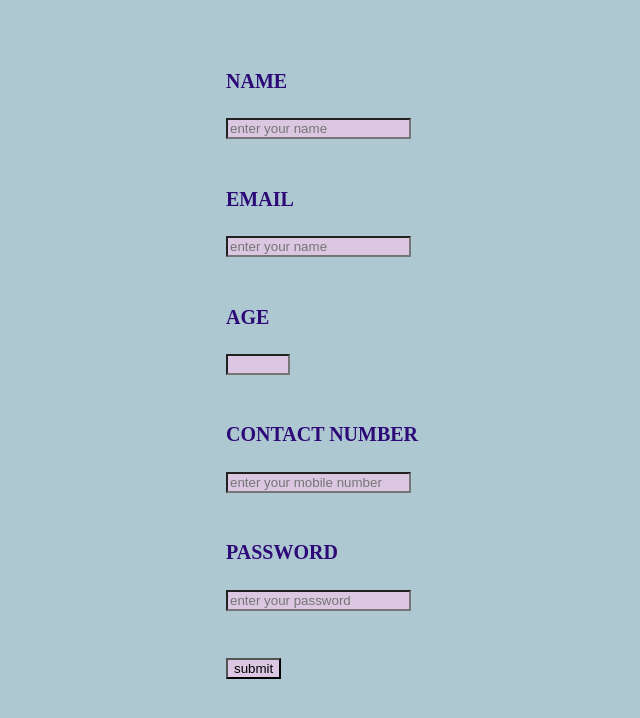
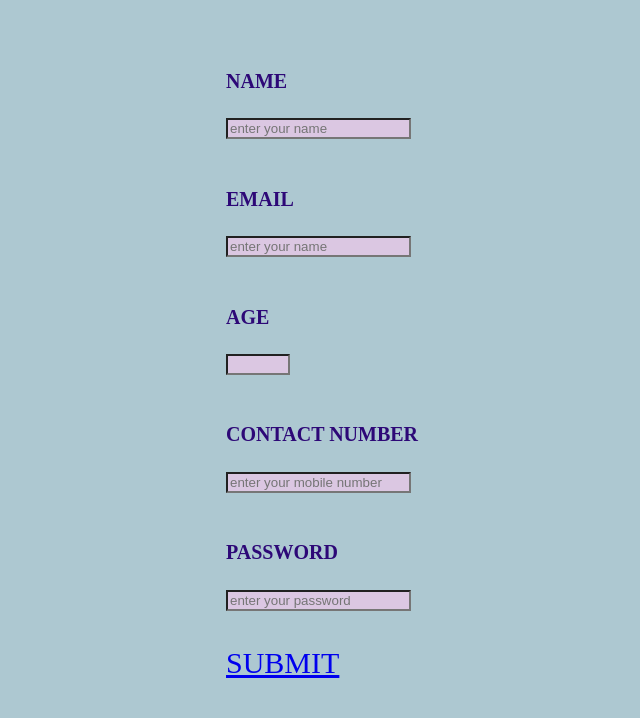
Before and after one commit to Vemulamahathi2308/WatchFlow, a plain HTML site: page index.html in a window 1280 px wide. Shown: the whole page, without its empty margins (374-1014 px from the left). Drawn offline with Linux system fonts and the light colour scheme.

Commit message:
Update index.html

```diff
--- a/index.html
+++ b/index.html
@@ -32,7 +32,7 @@
         <h1>AGE</h1><input type="number"min="1"max="100"required><br><br>
         <h1>CONTACT NUMBER</h1><input type="number"name="number"placeholder="enter your mobile number"required><br><br>
         <h1>PASSWORD</h1><input type="password"name="pws"placeholder="enter your password"required><br><br>
-       <a href="navig.html"> <input type="submit"value="submit"></a>
+       <a href="navig.html">SUBMIT</a>
     </form>
 </body>
 
```
